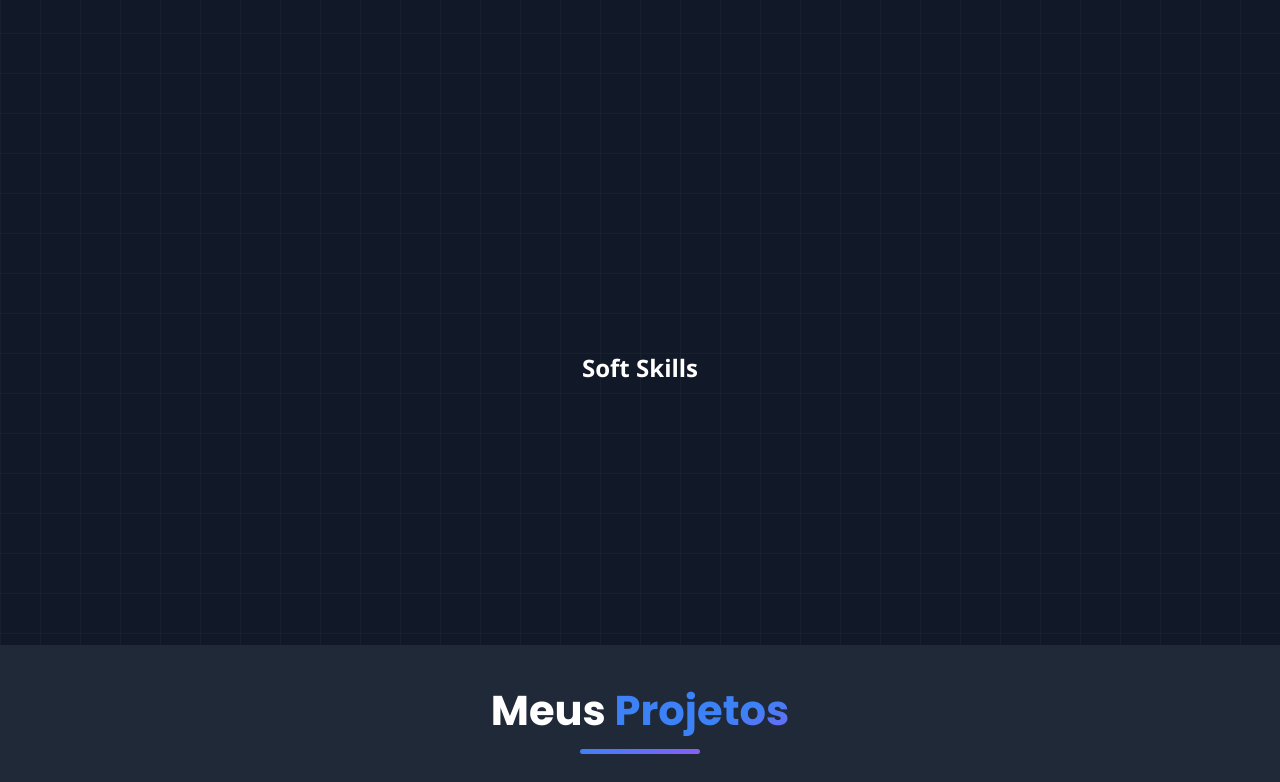
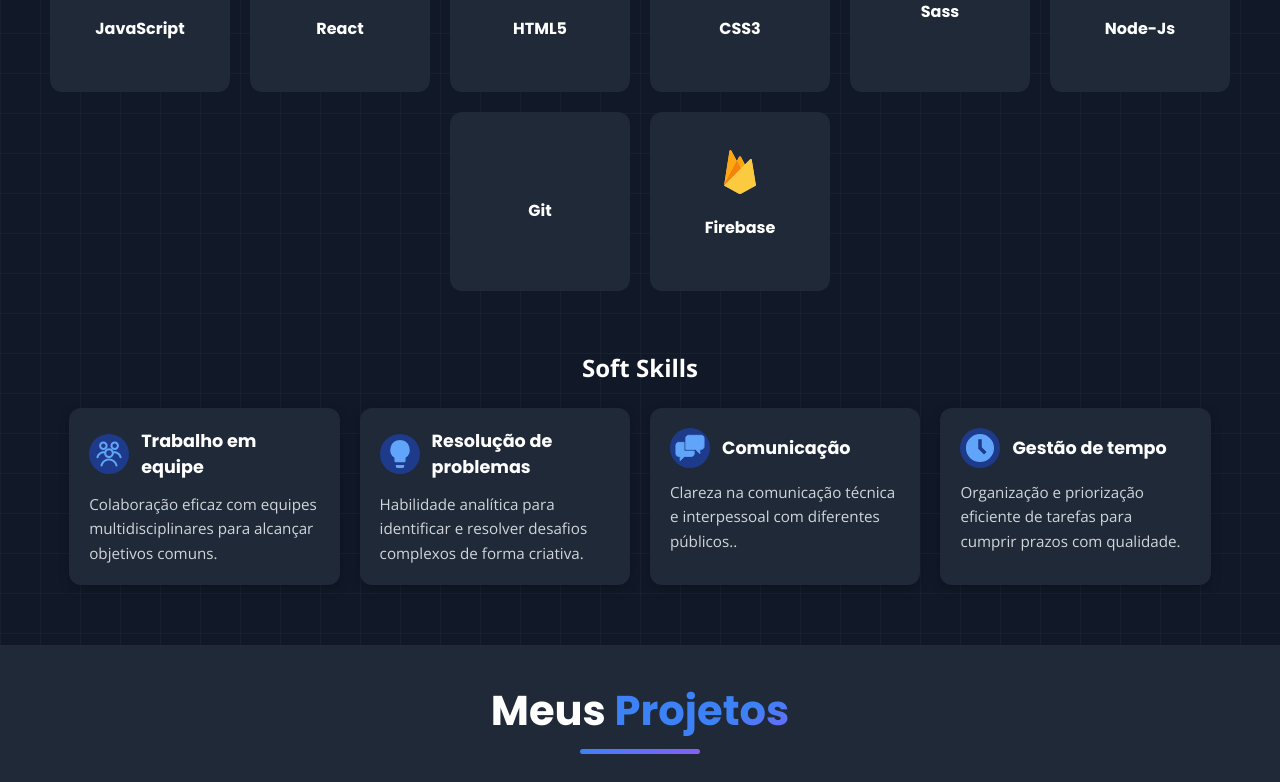
Before and after one commit to Gabriel145-js/Portfolio2025, a React app: page / in a window 1280 px wide. Shown: the part 1806-2588 px from the top of the page. Built offline with nearby package versions, Linux system fonts and the light colour scheme; some icons are missing.

Commit message:
styles: ajuste animações

```diff
--- a/src/components/Skills/Skills.module.sass
+++ b/src/components/Skills/Skills.module.sass
@@ -39,6 +39,7 @@
     gap: 20px
     width: 100%
     justify-content: center
+    opacity: 0
 
 .cardIcon
     background: variables.$fundoCards
@@ -52,7 +53,10 @@
     min-height: 100px
     text-align: center
     gap: 10px
-    opacity: 0
+    transition: transform 0.2s ease-in-out
+
+    &:hover
+        transform: translateY(-10px)
 
 
     svg
@@ -71,6 +75,7 @@
     gap: 20px
     flex-direction: row
     margin-bottom: 60px
+    opacity: 0
 
 .cardSoftSkills
     background: variables.$fundoCards
@@ -83,8 +88,11 @@
     gap: 12px
     color: white
     box-shadow: 0 4px 12px rgba(0, 0, 0, 0.2)
-    opacity: 0
 
+    transition: transform 0.2s ease-in-out
+
+    &:hover
+        transform: translateY(-10px)
 
 .headerSoftSkill
     display: flex
@@ -117,7 +125,6 @@
 .scaleTop
     animation: scale-in-top 0.5s cubic-bezier(0.250, 0.460, 0.450, 0.940) both
 
-
 @media (max-width: 1000px)
     .cardSoftSkills
         width: 30%
```
